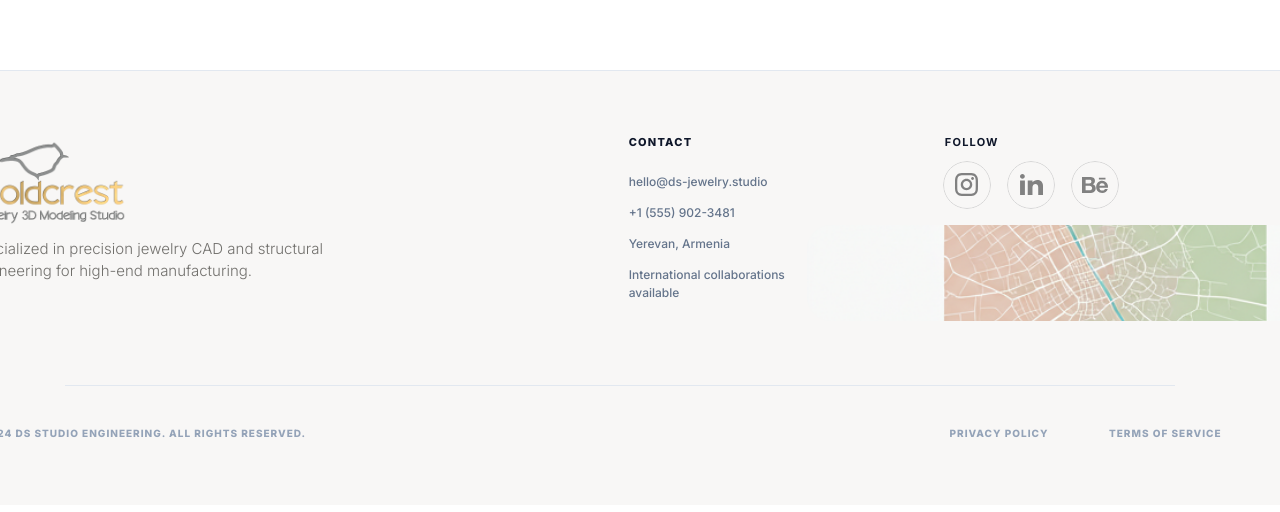
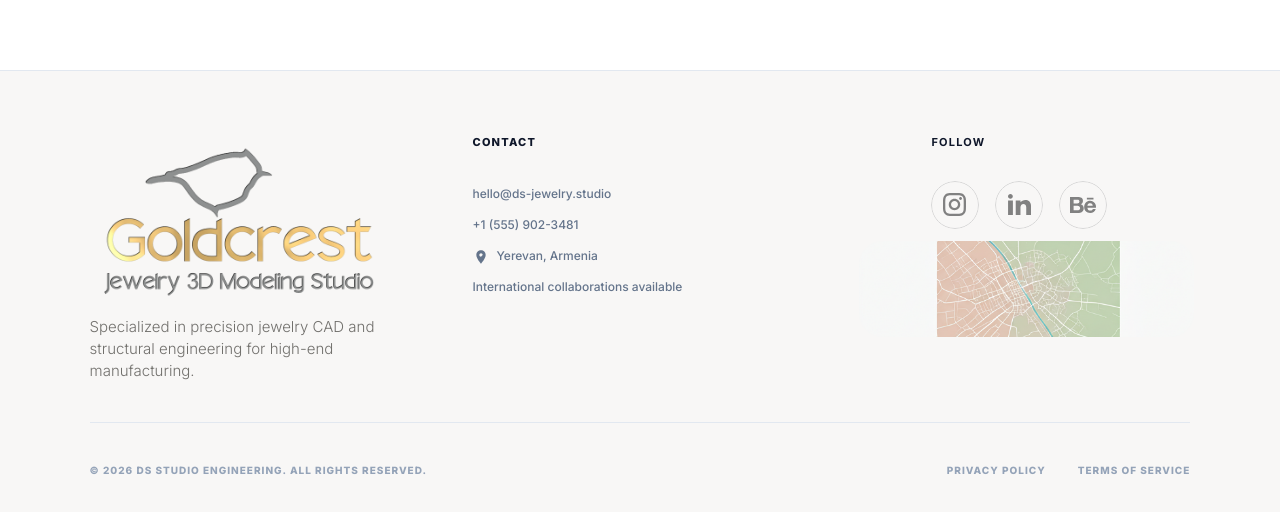
Before and after one commit to neetrino/goldcrest3d.com, a Next.js app: page / in a window 1280 px wide. Shown: the part 7273-7785 px from the top of the page. Built offline with nearby package versions, Linux system fonts and the light colour scheme; no server answers; the database is empty.

Commit message:
footer is okey

```diff
--- a/src/components/landing/LandingFooter.tsx
+++ b/src/components/landing/LandingFooter.tsx
@@ -19,30 +19,21 @@ const FOOTER_LOGO_FULL_BLEED_STYLE: CSSProperties = {
   top: `${FOOTER_LOGO_FIGMA_IMG_TOP_PCT}%`,
 };
 
-/** Միայն desktop — լոգոն մի քիչ դեպի ձախ */
-const FOOTER_LOGO_DESKTOP_NUDGE_LEFT_CLASS = "md:-translate-x-24";
-
 /**
  * Լոգոյի ֆրեյմ — Figma 92:248 299×171, միշտ նույն aspect (գեղեցիկ և մոբայլ, և դեսքտոփ).
+ * No horizontal translate on md (was clipping at viewport edge).
  */
 const FOOTER_LOGO_FRAME_CLASS =
-  "relative mt-4 aspect-[299/171] w-full max-w-[299px] shrink-0 overflow-hidden self-start md:mt-0 " +
-  FOOTER_LOGO_DESKTOP_NUDGE_LEFT_CLASS;
+  "relative mt-4 aspect-[299/171] w-full max-w-[299px] shrink-0 overflow-hidden self-start md:mt-0";
 
 /** Figma-ի ներքին overflow-շերտ — նկարը կտրվում է ֆրեյմի մեջ */
 const FOOTER_LOGO_INNER_CLIP_CLASS =
   "pointer-events-none absolute inset-0 overflow-hidden";
 
-/**
- * Desktop — width 384px, SF Compact, rgba(24,22,16,0.6); տառ՝ մի քիչ փոքր Figma 16px-ից։
- * Մոբայլ՝ Inter, նույնպես մի փոքր փոքրացված։
- */
-const FOOTER_TAGLINE_DESKTOP_NUDGE_LEFT_CLASS = "md:-translate-x-24";
-
+/** SF Compact desktop; fluid max-width — no negative translate (was clipping). */
 const FOOTER_TAGLINE_CLASS =
-  "w-full max-w-[324px] font-sans text-[13px] font-light not-italic leading-5 tracking-[-0.15px] text-[#4A5565] " +
-  "md:w-[384px] md:max-w-[384px] md:shrink-0 md:font-[\"SF_Compact\",-apple-system,BlinkMacSystemFont,sans-serif] md:text-[15px] md:font-[350] md:not-italic md:leading-[22px] md:tracking-normal md:text-[rgba(24,22,16,0.6)] " +
-  FOOTER_TAGLINE_DESKTOP_NUDGE_LEFT_CLASS;
+  "w-full min-w-0 max-w-[min(100%,384px)] font-sans text-[13px] font-light not-italic leading-5 tracking-[-0.15px] text-[#4A5565] " +
+  "md:shrink-0 md:font-[\"SF_Compact\",-apple-system,BlinkMacSystemFont,sans-serif] md:text-[15px] md:font-[350] md:not-italic md:leading-[22px] md:tracking-normal md:text-[rgba(24,22,16,0.6)]";
 
 const FOOTER_CONTACT_HEADING_CLASS =
   "font-sans text-[11px] font-bold uppercase leading-[14px] tracking-[0.6px] text-[#0A0A0A] md:max-w-[87.152px] md:font-[\"SF_Compact\",-apple-system,BlinkMacSystemFont,sans-serif] md:font-[790] md:tracking-[1.2px] md:text-[#0F172A]";
@@ -57,17 +48,13 @@ const FOOTER_FOLLOW_HEADING_CLASS =
 const FOOTER_CONTACT_LOCATION_BLOCK_CLASS =
   "flex flex-col gap-[13px] self-start md:self-stretch";
 
-/** Mobile only: Inter 12/16, 296px, #99A1AF. Desktop uses separate line below. */
+/** Mobile only: Inter 12/16, #99A1AF; centered with legal row, left on md+. */
 const FOOTER_COPYRIGHT_MOBILE_CLASS =
-  "md:hidden w-[296px] font-sans text-xs font-normal leading-4 tracking-[0.6px] text-[#99A1AF] uppercase";
+  "md:hidden w-full min-w-0 font-sans text-xs font-normal leading-4 tracking-[0.6px] text-[#99A1AF] uppercase";
 
-/** Միայն desktop — copyright տողը մի քիչ դեպի ձախ */
-const FOOTER_COPYRIGHT_DESKTOP_NUDGE_LEFT_CLASS = "md:-translate-x-24";
-
-/** Desktop: SF Compact 10/15, weight 790, 435.762px — DS Studio line. */
+/** Desktop: SF Compact — fluid width (no fixed px) to avoid clipping. */
 const FOOTER_COPYRIGHT_DESKTOP_CLASS =
-  "hidden md:block md:w-[435.762px] md:shrink-0 md:font-[\"SF_Compact\",-apple-system,BlinkMacSystemFont,sans-serif] md:text-[10px] md:font-[790] md:leading-[15px] md:tracking-[1px] md:text-[#94A3B8] md:uppercase " +
-  FOOTER_COPYRIGHT_DESKTOP_NUDGE_LEFT_CLASS;
+  "hidden min-w-0 md:block md:max-w-[min(100%,28rem)] md:shrink md:font-[\"SF_Compact\",-apple-system,BlinkMacSystemFont,sans-serif] md:text-[10px] md:font-[790] md:leading-[15px] md:tracking-[1px] md:text-[#94A3B8] md:uppercase";
 
 /** Mobile: Inter 12/16, #99A1AF. Desktop: SF Compact — widths on Privacy / Terms. */
 const FOOTER_LEGAL_LINK_MOBILE_CLASS =
@@ -76,40 +63,33 @@ const FOOTER_LEGAL_LINK_MOBILE_CLASS =
 const FOOTER_LEGAL_LINK_DESKTOP_SHARED_CLASS =
   "md:shrink-0 md:font-[\"SF_Compact\",-apple-system,BlinkMacSystemFont,sans-serif] md:text-[10px] md:font-[790] md:leading-[15px] md:tracking-[1px] md:text-[#94A3B8] md:uppercase";
 
-const FOOTER_PRIVACY_LINK_CLASS = `${FOOTER_LEGAL_LINK_MOBILE_CLASS} ${FOOTER_LEGAL_LINK_DESKTOP_SHARED_CLASS} md:w-[127.477px]`;
+const FOOTER_PRIVACY_LINK_CLASS = `${FOOTER_LEGAL_LINK_MOBILE_CLASS} ${FOOTER_LEGAL_LINK_DESKTOP_SHARED_CLASS} md:min-w-0`;
 
-const FOOTER_TERMS_LINK_CLASS = `${FOOTER_LEGAL_LINK_MOBILE_CLASS} ${FOOTER_LEGAL_LINK_DESKTOP_SHARED_CLASS} md:w-[145.688px]`;
+const FOOTER_TERMS_LINK_CLASS = `${FOOTER_LEGAL_LINK_MOBILE_CLASS} ${FOOTER_LEGAL_LINK_DESKTOP_SHARED_CLASS} md:min-w-0`;
 
-/** Միայն desktop — Privacy Policy + Terms of Service մի քիչ դեպի աջ */
-const FOOTER_LEGAL_LINKS_ROW_DESKTOP_NUDGE_RIGHT_CLASS = "md:translate-x-20";
+const FOOTER_LEGAL_LINKS_ROW_CLASS =
+  "flex flex-wrap items-center justify-center gap-8 md:justify-end";
 
-const FOOTER_LEGAL_LINKS_ROW_CLASS = `flex gap-8 ${FOOTER_LEGAL_LINKS_ROW_DESKTOP_NUDGE_RIGHT_CLASS}`;
+/** Stack (mobile/tablet) → 3 columns from lg (matches Figma desktop). */
+const FOOTER_GRID_CLASS =
+  "grid min-w-0 grid-cols-1 gap-12 lg:grid-cols-3 lg:gap-x-8 lg:gap-y-0 xl:gap-x-12";
 
-/** Follow սյուն — Figma լայնություն 685.818px (գրիդի երրորդ տողը) */
-const FOOTER_GRID_DESKTOP_CLASS =
-  "grid grid-cols-1 gap-12 md:grid-cols-[minmax(0,1fr)_minmax(0,1fr)_minmax(0,685.818px)] md:gap-12";
+/** Horizontal page padding — ~5–8% on large screens like design. */
+const FOOTER_OUTER_PADDING_CLASS =
+  "px-4 py-12 sm:px-6 sm:py-14 md:mt-0 md:py-16 md:px-[5%] lg:px-[6%] xl:px-[7%]";
 
-/** Desktop — Contact/Follow սյուների հիմնական աջ շեղում (Follow-ը մնում է այստեղ) */
-const FOOTER_CONTACT_FOLLOW_DESKTOP_NUDGE_RIGHT_CLASS = "md:translate-x-64";
-
-const FOOTER_GRID_CONTACT_AND_FOLLOW_COLUMN_CLASS =
-  `min-w-0 ${FOOTER_CONTACT_FOLLOW_DESKTOP_NUDGE_RIGHT_CLASS}`;
-
-/** Միայն desktop — միայն Contact տեքստը մի քիչ ավելի աջ */
-const FOOTER_CONTACT_CONTENT_DESKTOP_NUDGE_RIGHT_CLASS = "md:translate-x-24";
+const FOOTER_GRID_CONTACT_AND_FOLLOW_COLUMN_CLASS = "min-w-0";
 
 /** Միայն desktop — email/հեռախոս/տեղ՝ մի քիչ վերև (վերնագիրը՝ Contact — անշարժ) */
-const FOOTER_CONTACT_LINES_BLOCK_DESKTOP_NUDGE_UP_CLASS = "md:-translate-y-4";
+const FOOTER_CONTACT_LINES_BLOCK_DESKTOP_NUDGE_UP_CLASS = "lg:-translate-y-1";
 
 const FOOTER_CONTACT_LINES_BLOCK_CLASS = `mt-[40px] flex flex-col gap-[13px] ${FOOTER_CONTACT_LINES_BLOCK_DESKTOP_NUDGE_UP_CLASS}`;
 
-/** Միայն desktop — Follow վերնագիր + սոցիալ (քարտեզը՝ առանձին) */
-const FOOTER_FOLLOW_HEADING_SOCIAL_DESKTOP_NUDGE_RIGHT_CLASS =
-  "md:translate-x-50";
+const FOOTER_FOLLOW_SOCIAL_ICONS_ROW_DESKTOP_NUDGE_CLASS = "lg:-translate-y-1";
 
-/** Միայն desktop — Follow-ի 3 սոցիալ պատկերակներ՝ մի քիչ վերև, շատ թեթև ձախ */
-const FOOTER_FOLLOW_SOCIAL_ICONS_ROW_DESKTOP_NUDGE_CLASS =
-  "md:-translate-y-6 md:-translate-x-0.5";
+/** Follow վերնագիր + 3 պատկերակ — մի քիչ աջ (քարտեզը՝ առանց շարժման) */
+const FOOTER_FOLLOW_HEADING_AND_SOCIAL_NUDGE_RIGHT_CLASS =
+  "pl-8 sm:pl-9 lg:pl-14 xl:pl-16 2xl:pl-20 lg:translate-x-3";
 
 const FOOTER_FOLLOW_SOCIAL_ICONS_ROW_CLASS = `mt-[35px] flex gap-4 ${FOOTER_FOLLOW_SOCIAL_ICONS_ROW_DESKTOP_NUDGE_CLASS}`;
 
@@ -117,17 +97,13 @@ const FOOTER_FOLLOW_SOCIAL_ICONS_ROW_CLASS = `mt-[35px] flex gap-4 ${FOOTER_FOLL
 const FOOTER_FOLLOW_MAP_WIDTH_PX = 590;
 const FOOTER_FOLLOW_MAP_HEIGHT_PX = 96;
 
-/** Միայն desktop — արտաքին շերտ՝ translate (ոչ թե clip-ի հետ նույն տարրում) */
-const FOOTER_FOLLOW_MAP_FRAME_DESKTOP_OFFSET_RIGHT_CLASS = "md:translate-x-14";
+const FOOTER_FOLLOW_MAP_FRAME_DESKTOP_OFFSET_RIGHT_CLASS = "";
 
-/** Քարտեզ — Figma-ի նման ուժեղ բութ անկյուններ (1.5rem ≈ 24px) */
 const FOOTER_FOLLOW_MAP_CORNER_CLASS = "rounded-3xl";
 
-/** Միայն desktop — քարտեզի նկարը մի թեթև դեպի աջ */
-const FOOTER_FOLLOW_MAP_INNER_DESKTOP_NUDGE_RIGHT_CLASS = "md:translate-x-1.5";
+const FOOTER_FOLLOW_MAP_INNER_DESKTOP_NUDGE_RIGHT_CLASS = "lg:translate-x-1";
 
-/** Միայն desktop — քարտեզը մի քիչ վերև */
-const FOOTER_FOLLOW_MAP_INNER_DESKTOP_NUDGE_UP_CLASS = "md:-translate-y-6";
+const FOOTER_FOLLOW_MAP_INNER_DESKTOP_NUDGE_UP_CLASS = "lg:-translate-y-2";
 
 /** Ներքին ֆրեյմ — overflow + radius; չափերը՝ FOOTER_FOLLOW_MAP_BANNER_LAYOUT_STYLE */
 const FOOTER_FOLLOW_MAP_INNER_FRAME_CLASS = `mt-4 w-full min-w-0 overflow-hidden ${FOOTER_FOLLOW_MAP_CORNER_CLASS} md:shrink-0 ${FOOTER_FOLLOW_MAP_INNER_DESKTOP_NUDGE_RIGHT_CLASS} ${FOOTER_FOLLOW_MAP_INNER_DESKTOP_NUDGE_UP_CLASS}`;
@@ -160,17 +136,34 @@ const FOOTER_BOTTOM_BORDER_OUTER_TOP_SPACING_CLASS = "mt-8 md:mt-10";
 const FOOTER_BOTTOM_BORDER_OUTER_CLASS = `${FOOTER_BOTTOM_BORDER_OUTER_TOP_SPACING_CLASS} w-full border-t border-[#e2e8f0] pt-10`;
 
 const FOOTER_BOTTOM_LEGAL_INNER_CLASS =
-  "mx-auto flex w-full max-w-7xl flex-col gap-4 md:flex-row md:items-center md:justify-between";
+  "mx-auto flex w-full min-w-0 max-w-7xl flex-col items-center gap-5 text-center md:flex-row md:items-center md:justify-between md:gap-8 md:text-left";
+
+const FOOTER_LOCATION_ROW_CLASS = "flex items-start gap-2";
+
+const FOOTER_COPYRIGHT_YEAR = new Date().getFullYear();
+
+function FooterLocationIcon() {
+  return (
+    <svg
+      className="mt-0.5 size-4 shrink-0 text-[#64748B]"
+      viewBox="0 0 24 24"
+      fill="currentColor"
+      aria-hidden
+    >
+      <path d="M12 2C8.13 2 5 5.13 5 9c0 5.25 7 13 7 13s7-7.75 7-13c0-3.87-3.13-7-7-7zm0 9.5c-1.38 0-2.5-1.12-2.5-2.5s1.12-2.5 2.5-2.5 2.5 1.12 2.5 2.5 2.5-1.12 2.5-2.5 2.5z" />
+    </svg>
+  );
+}
 
 export function LandingFooter() {
   return (
     <footer
-      className="-mt-8 border-t border-[#e2e8f0] bg-[#f8f7f6] px-4 py-16 md:mt-0 md:px-[5.05%] md:pr-[8.23%]"
+      className={`-mt-8 overflow-x-clip border-t border-[#e2e8f0] bg-[#f8f7f6] ${FOOTER_OUTER_PADDING_CLASS}`}
       aria-label="Site footer"
     >
       <div className="mx-auto max-w-7xl">
-        <div className={FOOTER_GRID_DESKTOP_CLASS}>
-          <div className="flex min-w-0 w-full max-w-[384px] flex-col items-start gap-[10px]">
+        <div className={FOOTER_GRID_CLASS}>
+          <div className="flex min-w-0 w-full flex-col items-start gap-[10px] lg:max-w-none">
             <div
               className={FOOTER_LOGO_FRAME_CLASS}
               data-landing-image={LANDING_IMAGE_IDS.FOOTER_LOGO}
@@ -189,35 +182,38 @@ export function LandingFooter() {
               Specialized in precision jewelry CAD and structural engineering for high-end manufacturing.
             </p>
           </div>
-          <div className={FOOTER_GRID_CONTACT_AND_FOLLOW_COLUMN_CLASS}>
-            <div className={FOOTER_CONTACT_CONTENT_DESKTOP_NUDGE_RIGHT_CLASS}>
+          <div
+            className={`${FOOTER_GRID_CONTACT_AND_FOLLOW_COLUMN_CLASS} flex flex-col`}
+          >
             <h3 className={FOOTER_CONTACT_HEADING_CLASS}>Contact</h3>
             <div className={FOOTER_CONTACT_LINES_BLOCK_CLASS}>
               <a
                 href="mailto:hello@ds-jewelry.studio"
-                  className={`${FOOTER_CONTACT_LINE_CLASS} md:max-w-[206.982px]`}
+                className={`${FOOTER_CONTACT_LINE_CLASS} break-all md:max-w-none`}
               >
                 hello@ds-jewelry.studio
               </a>
               <a
                 href="tel:+15559023481"
-                  className={`${FOOTER_CONTACT_LINE_CLASS} md:max-w-[162.721px]`}
+                className={`${FOOTER_CONTACT_LINE_CLASS} md:max-w-none`}
               >
                 +1 (555) 902-3481
               </a>
               <div className={FOOTER_CONTACT_LOCATION_BLOCK_CLASS}>
+                <div className={FOOTER_LOCATION_ROW_CLASS}>
+                  <FooterLocationIcon />
                   <p className={FOOTER_CONTACT_LINE_CLASS}>Yerevan, Armenia</p>
+                </div>
                 <p className={FOOTER_CONTACT_LINE_CLASS}>
                   International collaborations available
                 </p>
               </div>
             </div>
           </div>
-          </div>
-          <div className={FOOTER_GRID_CONTACT_AND_FOLLOW_COLUMN_CLASS}>
           <div
-              className={FOOTER_FOLLOW_HEADING_SOCIAL_DESKTOP_NUDGE_RIGHT_CLASS}
+            className={`${FOOTER_GRID_CONTACT_AND_FOLLOW_COLUMN_CLASS} flex flex-col`}
           >
+            <div className={FOOTER_FOLLOW_HEADING_AND_SOCIAL_NUDGE_RIGHT_CLASS}>
               <h3 className={FOOTER_FOLLOW_HEADING_CLASS}>Follow</h3>
               <div className={FOOTER_FOLLOW_SOCIAL_ICONS_ROW_CLASS}>
                 <a
@@ -287,10 +283,10 @@ export function LandingFooter() {
       <div className={FOOTER_BOTTOM_BORDER_OUTER_CLASS}>
         <div className={FOOTER_BOTTOM_LEGAL_INNER_CLASS}>
           <p className={FOOTER_COPYRIGHT_MOBILE_CLASS}>
-            © 2024 DS Studio Engineering. All Rights Reserved.
+            © {FOOTER_COPYRIGHT_YEAR} DS Studio Engineering. All Rights Reserved.
           </p>
           <p className={FOOTER_COPYRIGHT_DESKTOP_CLASS}>
-            © 2024 DS Studio Engineering. All Rights Reserved.
+            © {FOOTER_COPYRIGHT_YEAR} DS Studio Engineering. All Rights Reserved.
           </p>
           <div className={FOOTER_LEGAL_LINKS_ROW_CLASS}>
             <Link href="/privacy" className={FOOTER_PRIVACY_LINK_CLASS}>
```
Lines whose indentation alone changed are shown as unchanged.
